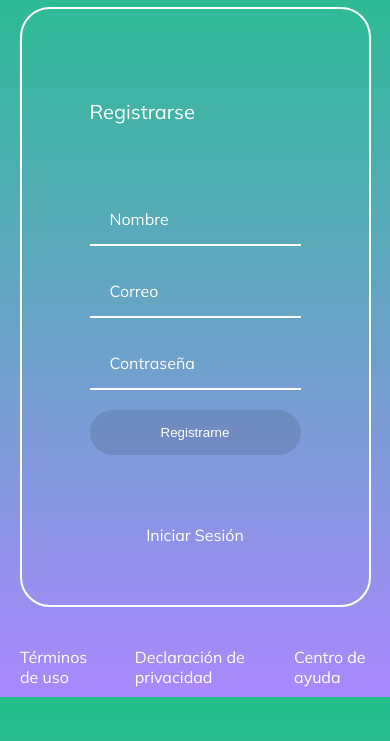
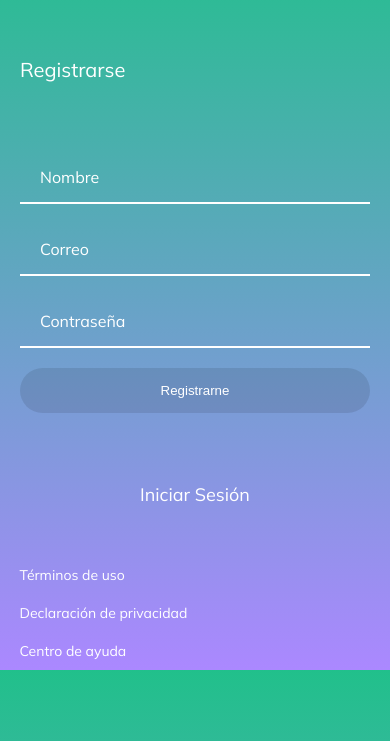
Before and after one commit to iJCode1/Platzi-Video, a plain HTML site: page register.html in a window 390 px wide. Shown: the part 73-814 px from the top of the page. Drawn offline with Linux system fonts and the light colour scheme.

Commit message:
Media querie implemented

```diff
--- a/css/main.css
+++ b/css/main.css
@@ -209,8 +209,6 @@ body{
 .login__card--container{
     display: flex;
     justify-content: center;
-    margin: 0 auto;
-    width: 90%;
 }
 
 .login__card{
@@ -244,6 +242,7 @@ body{
 
 .login__card--check a{
     cursor: pointer;
+    margin-top: 0;
 }
 
 .login__card--check a:hover{
@@ -331,7 +330,7 @@ body{
 
 footer{
     display: flex;
-    height: 80px;
+    height: auto;
     justify-content: flex-start;
     margin-top: 10px;
     width: 100%;
@@ -347,13 +346,13 @@ footer a:hover{
     text-decoration: underline;
 }
 /* ------------------------ Register ------------------------ */
-.login__card a{
+.card--link{
     color: white;
     margin-top: 50px;
     text-align: center;
     text-decoration: none;
 }
 
-.login__card a:hover{
+.card--link:hover{
     text-decoration: underline;
 }
--- /dev/null
+++ b/css/mobile.css
@@ -0,0 +1,26 @@
+.login__card{
+    background-color: transparent;
+    border: none;
+    padding: 0 20px;
+}
+
+.card--register{
+    margin-bottom: 40px;
+    text-align: center;
+}
+
+.card--link{
+    font-size: 18px;
+}
+
+footer{
+    flex-direction: column;
+    margin: 0 auto;
+    margin-top: 50px;
+    width: 90%;
+}
+
+footer a{
+    font-size: 14px;
+    margin: 10px 0;
+}
--- a/register.html
+++ b/register.html
@@ -9,6 +9,7 @@
         <link href="https://fonts.googleapis.com/css2?family=Mulish&display=swap" rel="stylesheet">
         <link rel="shortcut icon" href="./assets/img/css3.webp" type="image/x-icon">
         <link rel="stylesheet" href="./css/main.css">
+        <link rel="stylesheet" href="./css/mobile.css" media="screen and (max-width: 450px)">
     </head>
     <body class="login__container">
         <header class="header__login">
@@ -23,7 +24,7 @@
                     <input type="password" placeholder="Contraseña" required>
                     <button>Registrarne</button>
                 </form>
-                <a href="./login.html">Iniciar Sesión</a>
+                <a class="card--link" href="./login.html">Iniciar Sesión</a>
             </div>
         </section>
         <footer>
```
Also changed, not shown: login.html (+1 -0 lines).
